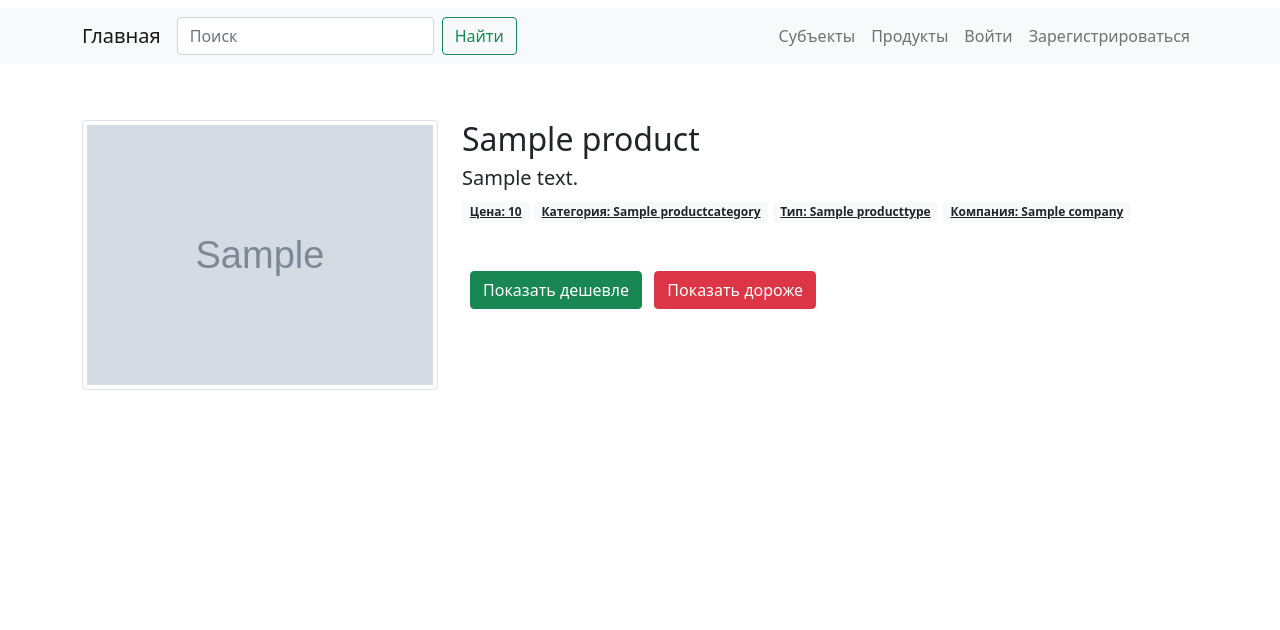
After one commit to Warkinstar/SMEBase, a Django app: page /products/1/ in a window 1280 px wide. The commit adds this page. Shown: the top 630 px of the page. Run offline with Django 4.2, Linux system fonts and the light colour scheme; tables that the repository leaves empty hold one stand-in row (values such as "Sample post"); grey boxes marked "Sample" are stand-in pictures.

Commit message:
ProductDetail & Template improves

```diff
--- a/products/models.py
+++ b/products/models.py
@@ -1,5 +1,6 @@
 from django.db import models
 from enterprises.models import Company
+from django.shortcuts import reverse
 
 
 class BaseModel(models.Model):
@@ -64,3 +65,6 @@ class Product(BaseModel):
     image = models.ImageField(
         "Изображение продукта", upload_to="product_images", blank=True
     )
+
+    def get_absolute_url(self):
+        return reverse("product_detail", kwargs={"pk": self.pk})
--- a/products/urls.py
+++ b/products/urls.py
@@ -5,4 +5,5 @@ from . import views
 urlpatterns = [
     path("", views.ProductListView.as_view(), name="product_list"),
     path("new/", views.ProductCreateView.as_view(), name="product_new"),
+    path("<pk>/", views.ProductDetailView.as_view(), name="product_detail"),
 ]
--- a/products/views.py
+++ b/products/views.py
@@ -1,5 +1,6 @@
 from django.shortcuts import render
 from django.views.generic.list import ListView
+from django.views.generic.detail import DetailView
 from django.views.generic.edit import UpdateView, CreateView
 from .models import Product, ProductType, ProductCategory
 from enterprises.models import Company
@@ -18,6 +19,12 @@ class ProductListView(ListView):
         return f
 
 
+class ProductDetailView(DetailView):
+    model = Product
+    context_object_name = "product"
+    template_name = "products/product_detail.html"
+
+
 class ProductCreateView(LoginRequiredMixin, UserPassesTestMixin, CreateView):
     model = Product
     form_class = ProductForm
--- /dev/null
+++ b/templates/products/product_detail.html
@@ -0,0 +1,29 @@
+{% extends "base.html" %}
+{% load static %}
+
+
+{% block title %}{{ product.name }}{% endblock title %}
+
+{% block content %}
+
+<div class="row my-5">
+    <div class="col-md-4">
+        <img {% if product.image %} src="{{ product.image.url }}" {% else %} src="{% static 'images/no-image.jfif' %}" {% endif %} class="img-fluid img-thumbnail" alt="{{ product.name }} image">
+
+    </div>
+        <div class="col-md-8">
+              <h2 class="card-title">{{ product.name }}</h2>
+              <p class="h5">{{ product.description }}</p>
+              <a href="{% url 'product_list' %}?price__lt={{ product.price|floatformat }}" class="badge bg-light text-dark">Цена: {{ product.price|floatformat }}</a>
+              <a href="{% url 'product_list' %}?type__product_category={{ product.type.product_category.pk }}" class="badge bg-light text-dark">Категория: {{ product.type.product_category }}</a>
+              <a href="{% url 'product_list' %}?type={{ product.type.pk }}" class="badge bg-light text-dark">Тип: {{ product.type }}</a>
+              <a href="{% url 'product_list' %}?company={{ product.company.pk }}" class="badge bg-light text-dark">Компания: {{ product.company }}</a>
+              <p class="my-5">
+                  <a href="{% url 'product_list' %}?price__lt={{ product.price|floatformat }}&type={{ product.type.pk }}" class="btn btn-success mx-2">Показать дешевле</a>
+                  <a href="{% url 'product_list' %}?prise__gt={{ product.price|floatformat }}&type={{ product.type.pk }}" class="btn btn-danger">Показать дороже</a>
+              </p>
+        </div>
+</div>
+
+
+{% endblock content %}
```
Also changed, not shown: templates/products/product_list.html (+26 -3 lines).
